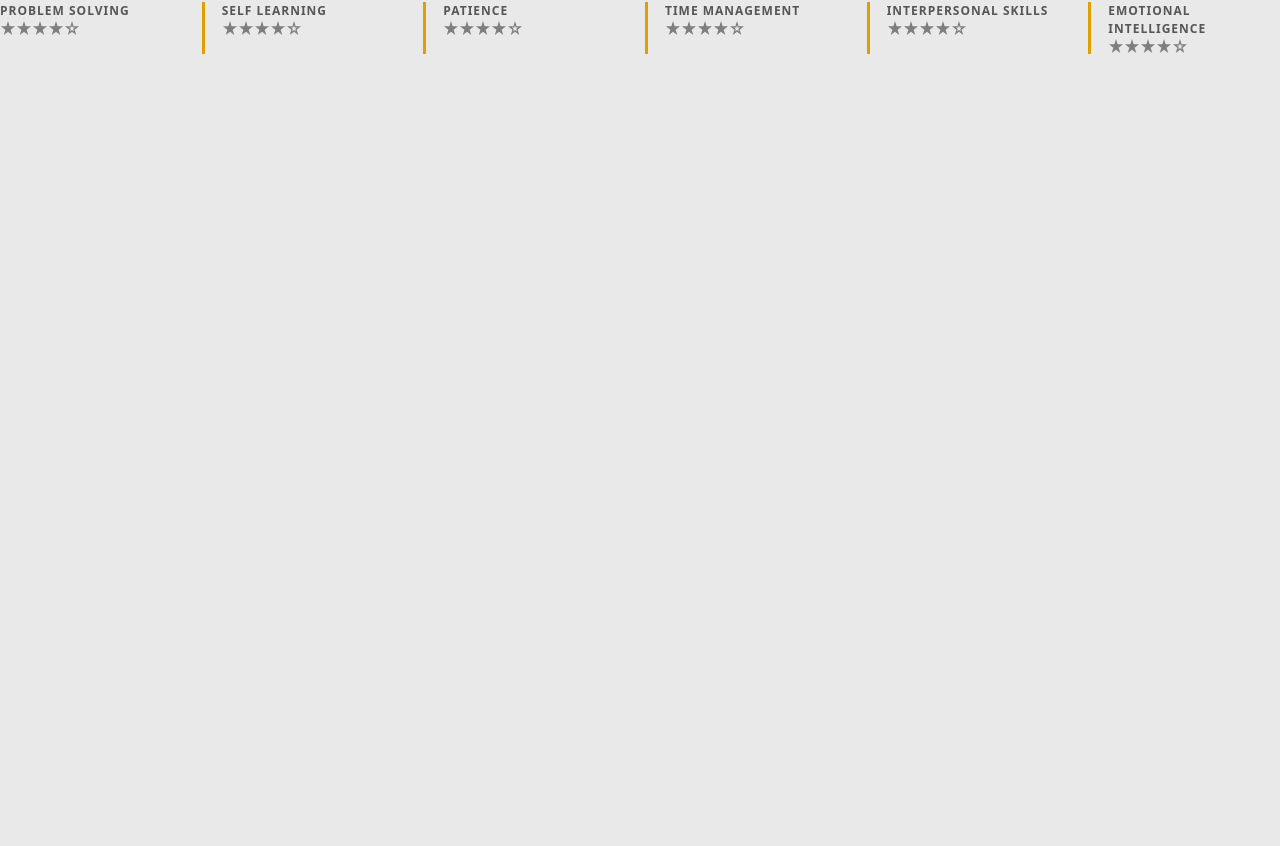
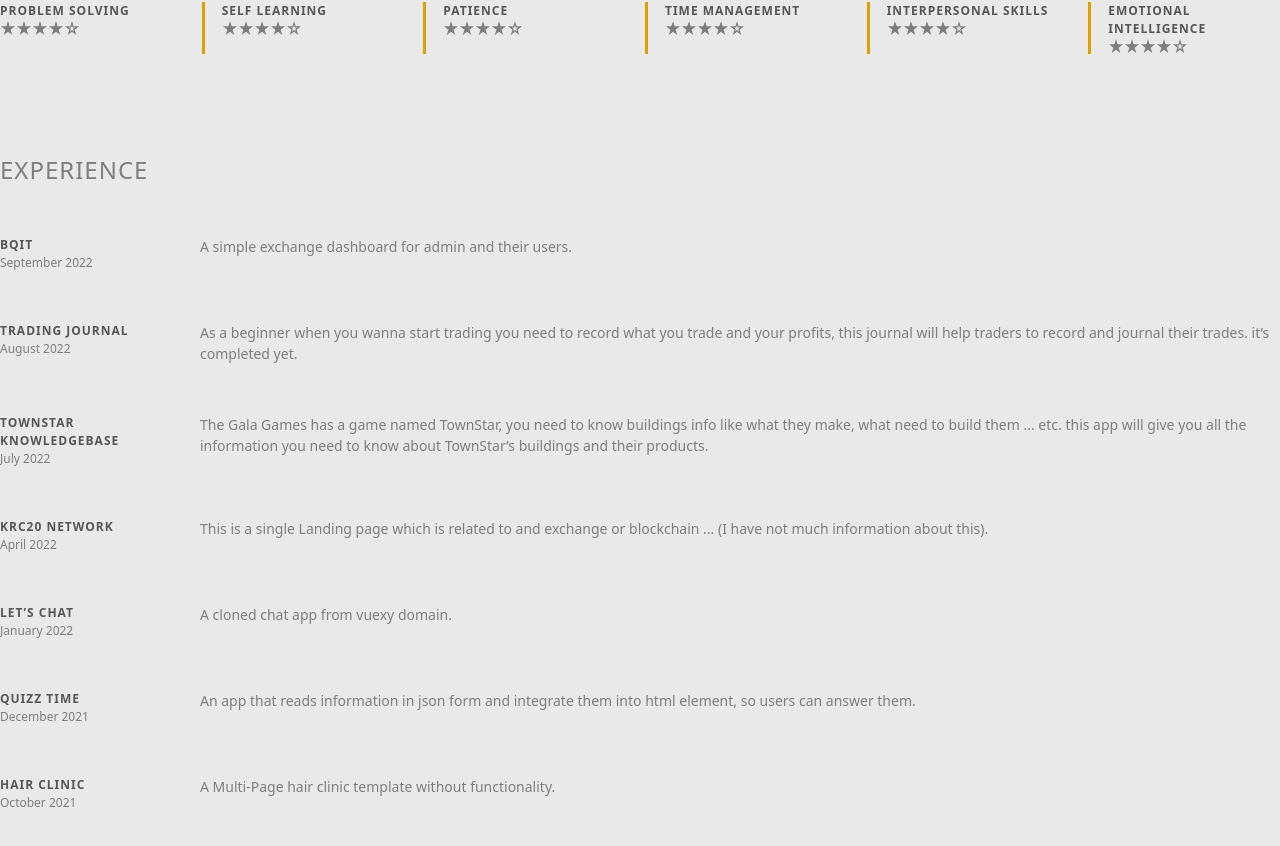
Before and after one commit to masoud8840/CV-Remake, a Vue app: page / in a window 1280 px wide. Shown: the part 1480-2326 px from the top of the page. Before the commit the page ends 1574 px from the top, so only its background shows below. Built offline with nearby package versions, Linux system fonts and the light colour scheme.

Commit message:
finalize

```diff
--- a/index.html
+++ b/index.html
@@ -3,6 +3,7 @@
   <head>
     <meta charset="UTF-8" />
     <meta name="viewport" content="width=device-width, initial-scale=1.0" />
+    <link rel="shortcut icon" href="/src/assets/Document.svg">
     <title>Masoud Gharedaghi's Resume</title>
   </head>
 
--- a/src/components/layout/TheBody.vue
+++ b/src/components/layout/TheBody.vue
@@ -1,5 +1,5 @@
 <template>
-  <div class="container mx-auto mt-[100px] space-y-[100px] pb-10">
+  <div class="container mx-auto mt-[100px] space-y-[100px] pb-[100px]">
     <!-- Introduction -->
     <section class="introduction">
       <h3
@@ -126,6 +126,28 @@
         </info-badge>
       </div>
     </section>
+
+    <!-- Experience -->
+    <section class="introduction">
+      <h3
+        class="section-title font-medium text-2xl letter tracking-[1px] text-text-light mb-[50px]"
+      >
+        EXPERIENCE
+      </h3>
+      <div class="flex flex-col gap-[50px]">
+        <div class="section-description" v-for="exp in experience" :key="exp">
+          <info-badge>
+            <template #title>{{ exp.projectTitle }}</template>
+            <template #description>{{ exp.date }}</template>
+          </info-badge>
+          <p
+            class="description-text text-text-light text-sm font-normal leading-[21px]"
+          >
+            {{ exp.description }}
+          </p>
+        </div>
+      </div>
+    </section>
   </div>
 </template>
 
@@ -220,4 +242,45 @@
     value: 4,
   },
 ]);
+const experience = ref([
+  {
+    projectTitle: "BQIT",
+    date: "September 2022",
+    description: "A simple exchange dashboard for admin and their users.",
+  },
+  {
+    projectTitle: "trading journal",
+    date: "August 2022",
+    description:
+      "As a beginner when you wanna start trading you need to record what you trade and your profits, this journal will help traders to record and journal their trades. it’s completed yet.",
+  },
+  {
+    projectTitle: `townstar knowledgebase`,
+    date: "July 2022",
+    description:
+      "The Gala Games has a game named TownStar, you need to know buildings info like what they make, what need to build them ... etc. this app will give you all the information you need to know about TownStar’s buildings and their products.",
+  },
+  {
+    projectTitle: "KRC20 NETWORK",
+    date: "April 2022",
+    description:
+      "This is a single Landing page which is related to and exchange or blockchain ... (I have not much information about this).",
+  },
+  {
+    projectTitle: "LET’S CHAT",
+    date: "January 2022",
+    description: "A cloned chat app from vuexy domain.",
+  },
+  {
+    projectTitle: "QUIZZ TIME",
+    date: "December 2021",
+    description:
+      "An app that reads information in json form and integrate them into html element, so users can answer them.",
+  },
+  {
+    projectTitle: "HAIR CLINIC",
+    date: "October 2021",
+    description: "A Multi-Page hair clinic template without functionality.",
+  },
+]);
 </script>
--- a/src/styles/Styles.css
+++ b/src/styles/Styles.css
@@ -799,10 +799,20 @@
   gap: 10px;
 }
 
+.gap-\[\] {
+  gap: ;
+}
+
 .space-y-\[100px\] > :not([hidden]) ~ :not([hidden]) {
   --tw-space-y-reverse: 0;
   margin-top: calc(100px * calc(1 - var(--tw-space-y-reverse)));
   margin-bottom: calc(100px * var(--tw-space-y-reverse));
+}
+
+.space-y-\[50px\] > :not([hidden]) ~ :not([hidden]) {
+  --tw-space-y-reverse: 0;
+  margin-top: calc(50px * calc(1 - var(--tw-space-y-reverse)));
+  margin-bottom: calc(50px * var(--tw-space-y-reverse));
 }
 
 .rounded-lg {
@@ -869,6 +879,10 @@
 
 .pb-10 {
   padding-bottom: 2.5rem;
+}
+
+.pb-\[100px\] {
+  padding-bottom: 100px;
 }
 
 .text-2xl {
```
Also changed, not shown: src/assets/Document.svg (added).
